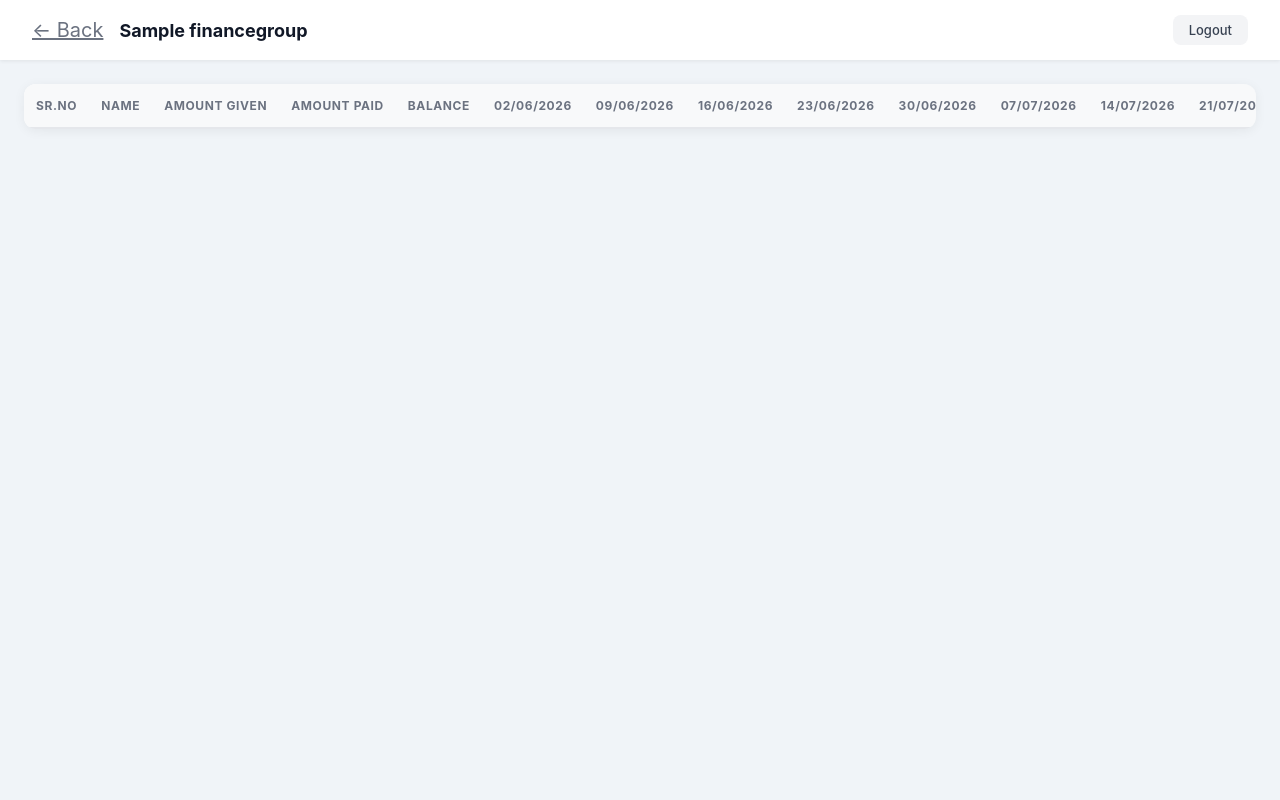
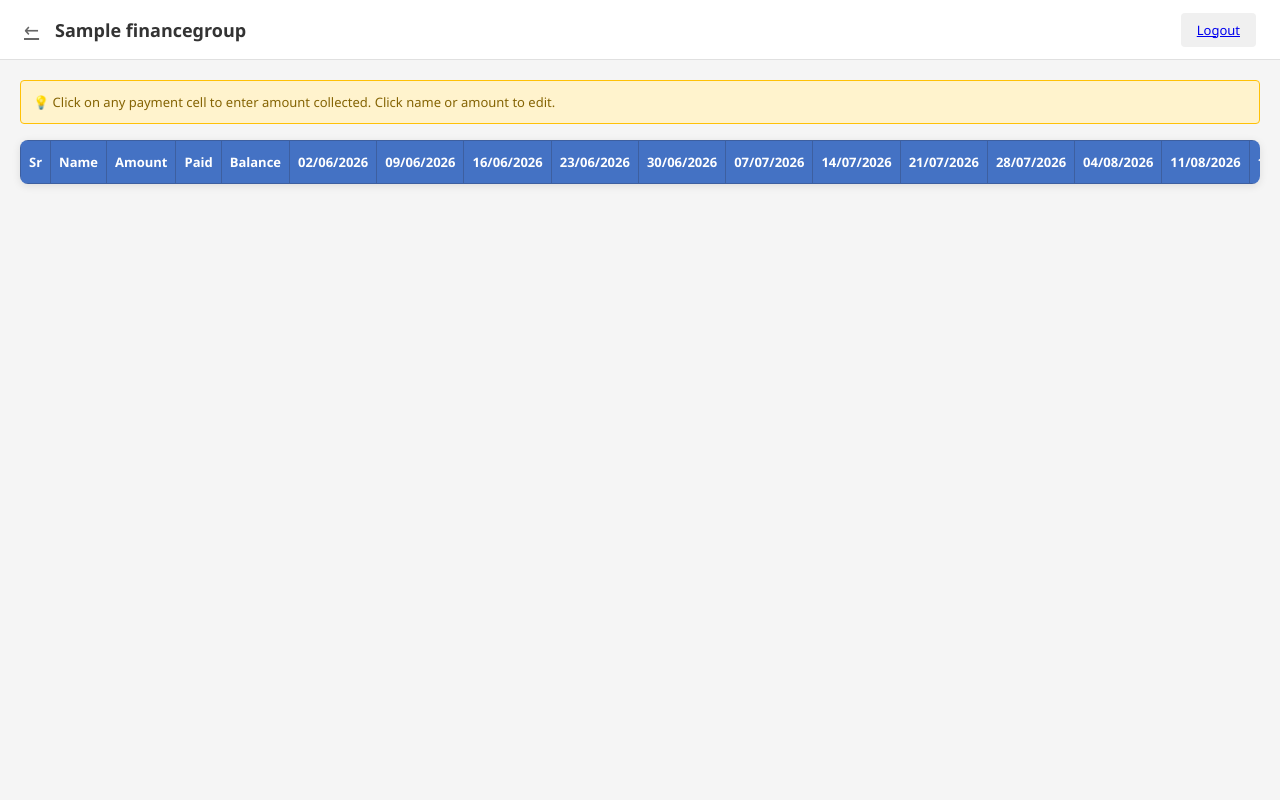
Before and after one commit to Adityareddy4310/FinanceFlow, a Django app: page /group/1/ in a window 1280 px wide. Run offline with Django 5.2, Linux system fonts and the light colour scheme; a user stored in the database is signed in; tables that the repository leaves empty hold one stand-in row (values such as "Sample post"); lists and menus that the app fills with data are empty.

Commit message:
Add EMI sheet with borrowers and payments

```diff
--- a/core/templates/core/group_detail.html
+++ b/core/templates/core/group_detail.html
@@ -7,236 +7,296 @@
   <style>
     * { margin: 0; padding: 0; box-sizing: border-box; }
     body {
-      font-family: -apple-system, BlinkMacSystemFont, 'Segoe UI', sans-serif;
-      background: #f0f4f8;
+      font-family: 'Segoe UI', Tahoma, Geneva, Verdana, sans-serif;
+      background: #f5f5f5;
       min-height: 100vh;
     }
 
     /* TOP NAV */
     .navbar {
       background: white;
-      padding: 0 32px;
+      padding: 0 24px;
       height: 60px;
       display: flex;
       align-items: center;
       justify-content: space-between;
-      box-shadow: 0 1px 4px rgba(0,0,0,0.08);
+      box-shadow: 0 1px 3px rgba(0,0,0,0.1);
+      border-bottom: 1px solid #e0e0e0;
     }
     .navbar-left { display: flex; align-items: center; gap: 16px; }
-    .back-btn {
-      background: none;
-      border: none;
-      font-size: 20px;
+    .back-btn { background: none; border: none; font-size: 20px; cursor: pointer; color: #666; }
+    .navbar-title { font-size: 18px; font-weight: 600; color: #333; }
+    .logout-btn { padding: 8px 16px; background: #f0f0f0; border: none; border-radius: 4px; cursor: pointer; font-weight: 500; font-size: 13px; }
+
+    /* MAIN CONTENT */
+    .main {
+      padding: 20px;
+      background: #f5f5f5;
+    }
+
+    /* SPREADSHEET */
+    .spreadsheet-wrapper {
+      background: white;
+      border-radius: 8px;
+      box-shadow: 0 2px 8px rgba(0,0,0,0.1);
+      overflow: hidden;
+    }
+
+    .spreadsheet {
+      overflow-x: auto;
+      overflow-y: auto;
+    }
+
+    table {
+      width: 100%;
+      border-collapse: collapse;
+      font-size: 13px;
+    }
+
+    /* HEADER */
+    th {
+      background: #4472c4;
+      color: white;
+      padding: 12px 8px;
+      text-align: left;
+      font-weight: 600;
+      border: 1px solid #3d5fa0;
+      white-space: nowrap;
+      position: sticky;
+      top: 0;
+      z-index: 10;
+    }
+
+    th.sticky-left {
+      position: sticky;
+      left: 0;
+      z-index: 11;
+      background: #4472c4;
+    }
+
+    /* CELLS */
+    td {
+      padding: 10px 8px;
+      border: 1px solid #d9d9d9;
+      background: white;
+    }
+
+    /* STICKY LEFT COLUMNS */
+    td.sticky-col {
+      position: sticky;
+      left: 0;
+      background: #f9f9f9;
+      font-weight: 500;
+      z-index: 5;
+    }
+
+    /* PAYMENT CELLS - clickable */
+    td.payment-cell {
+      text-align: center;
+      background: #fffbf0;
       cursor: pointer;
-      color: #6b7280;
+      user-select: none;
     }
-    .navbar-title { font-size: 18px; font-weight: 700; color: #111827; }
-    .navbar-right { display: flex; align-items: center; gap: 16px; }
-    .logout-btn {
-      padding: 7px 16px;
-      background: #f3f4f6;
-      color: #374151;
-      border: none;
-      border-radius: 8px;
-      font-size: 13px;
+
+    td.payment-cell:hover {
+      background: #fff2cc;
+    }
+
+    td.payment-cell input {
+      width: 100%;
+      padding: 4px;
+      border: 2px solid #4472c4;
+      text-align: center;
+      font-weight: 600;
+    }
+
+    /* EDITABLE CELLS */
+    .editable {
       cursor: pointer;
-      text-decoration: none;
+      position: relative;
+    }
+
+    .editable:hover {
+      background: #fff2cc !important;
+    }
+
+    .editable input {
+      width: 100%;
+      padding: 4px;
+      border: 2px solid #4472c4;
       font-weight: 500;
     }
 
-    /* MAIN */
-    .main { padding: 24px; max-width: 100%; overflow: auto; }
+    /* TOTAL ROW */
+    tr.total-row td {
+      background: #d9e1f2;
+      font-weight: 700;
+      color: #1f4e78;
+    }
 
-    /* TABLE */
-    .table-container {
-      background: white;
-      border-radius: 12px;
-      box-shadow: 0 2px 12px rgba(0,0,0,0.06);
-      overflow-x: auto;
+    tr.total-row td.payment-cell {
+      background: #b4c7e7;
+      font-weight: 700;
     }
-    table {
-      width: 100%;
-      border-collapse: collapse;
+
+    /* ACTION BUTTONS */
+    .delete-btn {
+      background: #c5504a;
+      color: white;
+      border: none;
+      padding: 5px 10px;
+      border-radius: 3px;
+      cursor: pointer;
+      font-size: 12px;
+      font-weight: 600;
     }
-    th {
-      background: #f8f9fa;
-      padding: 14px 12px;
-      text-align: left;
-      font-size: 12px;
-      font-weight: 700;
-      color: #6b7280;
-      text-transform: uppercase;
-      letter-spacing: 0.05em;
-      border-bottom: 2px solid #e5e7eb;
-      white-space: nowrap;
+
+    .delete-btn:hover {
+      background: #a03a34;
     }
-    th.sticky { position: sticky; left: 0; background: #f8f9fa; z-index: 2; }
-    th.date { min-width: 75px; }
-    td {
-      padding: 14px 12px;
-      border-bottom: 1px solid #e5e7eb;
+
+    /* ADD NEW ROW */
+    .add-borrower-row td {
+      padding: 12px 8px;
+      background: #f0f0f0;
+      border: 1px solid #d9d9d9;
+    }
+
+    .add-form {
+      display: grid;
+      grid-template-columns: 120px 120px 1fr auto;
+      gap: 8px;
+      align-items: center;
+    }
+
+    .add-form input {
+      padding: 8px;
+      border: 1px solid #d9d9d9;
+      border-radius: 3px;
       font-size: 13px;
     }
-    td.sticky { position: sticky; left: 0; background: white; z-index: 1; }
-    td.name-cell { font-weight: 600; color: #111827; }
-    td.number-cell { text-align: right; color: #374151; }
-    td.amount-cell {
-      background: #f3f4f6;
-      text-align: center;
-      cursor: pointer;
-      transition: background 0.1s;
-    }
-    td.amount-cell:hover { background: #e5e7eb; }
-    td.amount-cell input {
-      width: 100%;
+
+    .btn-add {
+      background: #70ad47;
+      color: white;
       border: none;
-      background: white;
-      padding: 6px;
-      text-align: center;
-      font-size: 13px;
-      font-weight: 600;
-    }
-    td.amount-cell input:focus {
-      outline: 2px solid #1a56db;
-    }
-    td.total-row { background: #f8f9fa; font-weight: 600; }
-    td.total-number { background: #f8f9fa; color: #111827; }
-
-    /* ACTIONS */
-    .delete-btn {
-      background: #fee2e2;
-      color: #b91c1c;
-      border: none;
-      padding: 4px 8px;
-      border-radius: 4px;
-      font-size: 12px;
+      padding: 8px 16px;
+      border-radius: 3px;
       cursor: pointer;
       font-weight: 600;
+      font-size: 13px;
     }
-    .delete-btn:hover { background: #fecaca; }
 
-    /* ADD NEW BORROWER */
-    .add-row {
-      background: #f8f9fa;
+    .btn-add:hover {
+      background: #5a9236;
     }
-    .add-row td {
-      padding: 16px 12px;
-      border: none;
+
+    /* NUMBER CELLS */
+    td.number {
+      text-align: right;
+      font-weight: 500;
     }
-    .add-form {
-      display: grid;
-      grid-template-columns: 150px 120px 1fr auto;
-      gap: 12px;
-      align-items: center;
-    }
-    .add-form input {
-      padding: 10px;
-      border: 1px solid #d1d5db;
-      border-radius: 6px;
-      font-size: 14px;
-    }
-    .add-form input:focus {
-      outline: 2px solid #1a56db;
-      border: none;
-    }
-    .btn-add {
-      background: #1a56db;
-      color: white;
-      border: none;
-      padding: 10px 16px;
-      border-radius: 6px;
+
+    /* INFO MESSAGE */
+    .info-box {
+      background: #fff3cd;
+      border: 1px solid #ffc107;
+      padding: 12px;
+      border-radius: 4px;
+      margin-bottom: 16px;
+      color: #856404;
       font-size: 13px;
-      font-weight: 600;
-      cursor: pointer;
-    }
-    .btn-add:hover { background: #1648c0; }
-
-    /* RESPONSIVE */
-    @media (max-width: 768px) {
-      .add-form {
-        grid-template-columns: 1fr;
-      }
     }
   </style>
 </head>
 <body>
 
+  <!-- NAVBAR -->
   <nav class="navbar">
     <div class="navbar-left">
-      <a href="/dashboard/" class="back-btn">← Back</a>
+      <a href="/dashboard/" class="back-btn">←</a>
       <div class="navbar-title">{{ group.name }}</div>
     </div>
-    <div class="navbar-right">
     <a href="/logout/" class="logout-btn">Logout</a>
-    </div>
   </nav>
 
+  <!-- MAIN -->
   <div class="main">
-    <div class="table-container">
+    <div class="info-box">
+      💡 Click on any payment cell to enter amount collected. Click name or amount to edit.
+    </div>
+
+    <!-- SPREADSHEET TABLE -->
+    <div class="spreadsheet-wrapper">
+      <div class="spreadsheet">
         <table id="emiTable">
           <thead>
             <tr>
-            <th class="sticky">Sr.No</th>
-            <th class="sticky">Name</th>
-            <th class="sticky">Amount Given</th>
-            <th class="sticky">Amount Paid</th>
-            <th class="sticky">Balance</th>
+              <th class="sticky-left" style="width: 50px;">Sr</th>
+              <th class="sticky-left" style="width: 120px;">Name</th>
+              <th class="sticky-left" style="width: 100px;">Amount</th>
+              <th class="sticky-left" style="width: 90px;">Paid</th>
+              <th class="sticky-left" style="width: 90px;">Balance</th>
               {% for week in weeks %}
-            <th class="date">{{ week.display }}</th>
+              <th style="min-width: 75px; width: 75px;">{{ week.display }}</th>
               {% endfor %}
-            <th class="sticky" style="width: 60px;">Action</th>
+              <th class="sticky-left" style="width: 70px;">Action</th>
             </tr>
           </thead>
-        <tbody id="borrowersBody">
-          <!-- Populated by JavaScript -->
+          <tbody id="tableBody">
+            <!-- Rows will be added by JavaScript -->
           </tbody>
         </table>
       </div>
     </div>
+  </div>
 
+  <!-- PASS DATA TO JAVASCRIPT -->
   <script>
-    // Data passed from Django view as JSON
     const borrowersData = {{ borrowers|safe }};
     const weeksData = {{ weeks|safe }};
     const dailyTotalsData = {{ daily_totals|safe }};
     const groupId = {{ group.id }};
 
-    // Initialize the table on page load
-    document.addEventListener('DOMContentLoaded', function() {
+    console.log('Borrowers:', borrowersData);
+    console.log('Weeks:', weeksData);
+    console.log('Totals:', dailyTotalsData);
+
+    // Initialize when page loads
+    window.addEventListener('load', function() {
       renderTable();
     });
 
     function renderTable() {
-      const tbody = document.getElementById('borrowersBody');
+      const tbody = document.getElementById('tableBody');
       tbody.innerHTML = '';
 
-      // Add borrower rows
-      borrowersData.forEach((borrower, index) => {
+      // Add each borrower row
+      borrowersData.forEach((borrower, idx) => {
         const row = document.createElement('tr');
-        row.className = 'borrower-row';
         row.dataset.borrowerId = borrower.id;
 
         let html = `
-          <td class="sticky number-cell">${index + 1}</td>
-          <td class="sticky name-cell editable-name">${borrower.name}</td>
-          <td class="number-cell editable-amount">₹${Math.round(borrower.amount_given)}</td>
-          <td class="number-cell total-paid">₹${borrower.total_paid.toFixed(2)}</td>
-          <td class="number-cell balance">₹${borrower.balance.toFixed(2)}</td>
+          <td class="sticky-col" style="width: 50px;">${idx + 1}</td>
+          <td class="sticky-col editable" style="width: 120px;" onclick="editName(this, ${borrower.id})">${borrower.name}</td>
+          <td class="sticky-col editable number" style="width: 100px;" onclick="editAmount(this, ${borrower.id})">₹${Math.round(borrower.amount_given)}</td>
+          <td class="sticky-col number" style="width: 90px;">₹${borrower.total_paid.toFixed(2)}</td>
+          <td class="sticky-col number" style="width: 90px;">₹${borrower.balance.toFixed(2)}</td>
         `;
 
-        // Add payment cells for each week
+        // Payment cells for each week
         weeksData.forEach(week => {
-          const paymentAmount = borrower.payments[week.date] || 0;
-          const displayValue = paymentAmount > 0 ? `₹${paymentAmount}` : '—';
+          const amt = borrower.payments[week.date] || 0;
+          const display = amt > 0 ? `₹${amt}` : '';
           html += `
-            <td class="amount-cell" data-date="${week.date}" data-borrower-id="${borrower.id}">
-              <span>${displayValue}</span>
+            <td class="payment-cell" data-borrower="${borrower.id}" data-date="${week.date}" onclick="editPayment(this, ${borrower.id}, '${week.date}')" style="min-width: 75px; width: 75px;">
+              ${display}
             </td>
           `;
         });
 
         html += `
-          <td class="sticky">
+          <td class="sticky-col" style="width: 70px;">
             <button class="delete-btn" onclick="deleteBorrower(${borrower.id})">Delete</button>
           </td>
         `;
@@ -245,130 +305,50 @@
         tbody.appendChild(row);
       });
 
-      // Add total row
+      // TOTAL ROW
       const totalRow = document.createElement('tr');
       totalRow.className = 'total-row';
+
       let totalHtml = `
-        <td class="sticky total-number" colspan="5">TOTAL COLLECTION</td>
+        <td class="sticky-col" style="width: 50px;"></td>
+        <td class="sticky-col" colspan="4" style="width: auto;">TOTAL COLLECTION</td>
       `;
 
       weeksData.forEach(week => {
         const total = dailyTotalsData[week.date] || 0;
         totalHtml += `
-          <td class="amount-cell total-amount" data-date="${week.date}">
+          <td class="payment-cell" style="min-width: 75px; width: 75px;">
             ₹${Math.round(total)}
           </td>
         `;
       });
 
-      totalHtml += '<td></td>';
+      totalHtml += '<td class="sticky-col" style="width: 70px;"></td>';
       totalRow.innerHTML = totalHtml;
       tbody.appendChild(totalRow);
 
-      // Add new borrower row
+      // ADD NEW BORROWER ROW
       const addRow = document.createElement('tr');
-      addRow.className = 'add-row';
+      addRow.className = 'add-borrower-row';
       addRow.innerHTML = `
         <td colspan="100">
           <div class="add-form">
-            <input type="text" id="newName" placeholder="Borrower name" maxlength="50">
-            <input type="number" id="newAmount" placeholder="Amount" min="0" step="100">
+            <input type="text" id="newName" placeholder="Name" maxlength="50">
+            <input type="number" id="newAmount" placeholder="Amount" min="100" step="100">
             <div></div>
             <button class="btn-add" onclick="addBorrower()">+ Add Borrower</button>
           </div>
         </td>
       `;
       tbody.appendChild(addRow);
-
-      // Attach event listeners
-      attachEventListeners();
     }
 
-    function attachEventListeners() {
-      // Make payment cells editable
-      document.querySelectorAll('.amount-cell:not(.total-amount)').forEach(cell => {
-        cell.addEventListener('click', function(e) {
-          editPaymentCell(this);
-        });
-      });
-
-      // Make name editable
-      document.querySelectorAll('.editable-name').forEach(cell => {
-        cell.addEventListener('click', function(e) {
-          editNameCell(this);
-        });
-      });
-
-      // Make amount given editable
-      document.querySelectorAll('.editable-amount').forEach(cell => {
-        cell.addEventListener('click', function(e) {
-          editAmountCell(this);
-        });
-      });
-    }
-
-    function editPaymentCell(cell) {
-      const borrowerId = cell.dataset.borrowerId;
-      const date = cell.dataset.date;
-      const currentValue = cell.innerText.replace('₹', '').replace('—', '').trim();
-
+    // Edit payment
+    function editPayment(cell, borrowerId, date) {
+      const currentVal = cell.innerText.replace('₹', '').trim();
       const input = document.createElement('input');
       input.type = 'number';
-      input.value = currentValue === '' ? '' : parseFloat(currentValue);
-      input.min = '0';
-      input.step = '100';
-      input.style.width = '100%';
-
-      cell.innerHTML = '';
-      cell.appendChild(input);
-      input.focus();
-      input.select();
-
-      const savePayment = function() {
-        const amount = parseFloat(input.value) || 0;
-        savePaymentData(borrowerId, date, amount);
-      };
-
-      input.onblur = savePayment;
-      input.onkeypress = function(e) {
-        if (e.key === 'Enter') savePayment();
-      };
-    }
-
-    function editNameCell(cell) {
-      const row = cell.closest('.borrower-row');
-      const borrowerId = row.dataset.borrowerId;
-      const currentValue = cell.innerText;
-
-      const input = document.createElement('input');
-      input.type = 'text';
-      input.value = currentValue;
-      input.maxLength = '50';
-
-      cell.innerHTML = '';
-      cell.appendChild(input);
-      input.focus();
-      input.select();
-
-      const saveName = function() {
-        const name = input.value.trim();
-        if (name) saveBorrowerData(borrowerId, { name: name });
-      };
-
-      input.onblur = saveName;
-      input.onkeypress = function(e) {
-        if (e.key === 'Enter') saveName();
-      };
-    }
-
-    function editAmountCell(cell) {
-      const row = cell.closest('.borrower-row');
-      const borrowerId = row.dataset.borrowerId;
-      const currentValue = cell.innerText.replace('₹', '').trim();
-
-      const input = document.createElement('input');
-      input.type = 'number';
-      input.value = parseFloat(currentValue);
+      input.value = currentVal ? parseFloat(currentVal) : '';
       input.min = '0';
       input.step = '100';
 
@@ -377,69 +357,89 @@
       input.focus();
       input.select();
 
-      const saveAmount = function() {
+      const save = () => {
         const amount = parseFloat(input.value) || 0;
-        if (amount > 0) saveBorrowerData(borrowerId, { amount_given: amount });
-      };
-
-      input.onblur = saveAmount;
-      input.onkeypress = function(e) {
-        if (e.key === 'Enter') saveAmount();
-      };
-    }
-
-    // Save payment data to server
-    function savePaymentData(borrowerId, date, amount) {
         fetch(`/api/borrower/${borrowerId}/update-payment/`, {
           method: 'POST',
           headers: {
             'Content-Type': 'application/json',
             'X-CSRFToken': getCookie('csrftoken'),
           },
-        body: JSON.stringify({ date: date, amount: amount }),
-      })
-      .then(res => res.json())
-      .then(data => {
-        if (data.success) {
-          location.reload();
-        }
+          body: JSON.stringify({ date, amount }),
+        }).then(r => r.json()).then(d => {
+          if (d.success) location.reload();
         });
+      };
+
+      input.onblur = save;
+      input.onkeypress = e => { if (e.key === 'Enter') save(); };
     }
 
-    // Save borrower name/amount data
-    function saveBorrowerData(borrowerId, updates) {
+    // Edit name
+    function editName(cell, borrowerId) {
+      const currentVal = cell.innerText;
+      const input = document.createElement('input');
+      input.type = 'text';
+      input.value = currentVal;
+      input.maxLength = '50';
+
+      cell.innerHTML = '';
+      cell.appendChild(input);
+      input.focus();
+      input.select();
+
+      const save = () => {
+        const name = input.value.trim();
+        if (name) {
           fetch(`/api/borrower/${borrowerId}/update/`, {
             method: 'POST',
             headers: {
               'Content-Type': 'application/json',
               'X-CSRFToken': getCookie('csrftoken'),
             },
-        body: JSON.stringify(updates),
-      })
-      .then(res => res.json())
-      .then(data => {
-        if (data.success) {
-          location.reload();
-        }
+            body: JSON.stringify({ name }),
+          }).then(r => r.json()).then(d => {
+            if (d.success) location.reload();
           });
         }
+      };
 
-    // Delete borrower
-    function deleteBorrower(borrowerId) {
-      if (confirm('Delete this borrower? This cannot be undone.')) {
-        fetch(`/api/borrower/${borrowerId}/delete/`, {
+      input.onblur = save;
+      input.onkeypress = e => { if (e.key === 'Enter') save(); };
+    }
+
+    // Edit amount given
+    function editAmount(cell, borrowerId) {
+      const currentVal = cell.innerText.replace('₹', '').trim();
+      const input = document.createElement('input');
+      input.type = 'number';
+      input.value = parseFloat(currentVal);
+      input.min = '0';
+      input.step = '100';
+
+      cell.innerHTML = '';
+      cell.appendChild(input);
+      input.focus();
+      input.select();
+
+      const save = () => {
+        const amount = parseFloat(input.value) || 0;
+        if (amount > 0) {
+          fetch(`/api/borrower/${borrowerId}/update/`, {
             method: 'POST',
             headers: {
+              'Content-Type': 'application/json',
               'X-CSRFToken': getCookie('csrftoken'),
             },
-        })
-        .then(res => res.json())
-        .then(data => {
-          if (data.success) {
-            location.reload();
-          }
+            body: JSON.stringify({ amount_given: amount }),
+          }).then(r => r.json()).then(d => {
+            if (d.success) location.reload();
           });
         }
+      };
+
+      input.onblur = save;
+      input.onkeypress = e => { if (e.key === 'Enter') save(); };
     }
 
     // Add new borrower
@@ -458,14 +458,24 @@
           'Content-Type': 'application/json',
           'X-CSRFToken': getCookie('csrftoken'),
         },
-        body: JSON.stringify({ name: name, amount_given: amount }),
-      })
-      .then(res => res.json())
-      .then(data => {
-        if (data.success) {
-          location.reload();
+        body: JSON.stringify({ name, amount_given: amount }),
+      }).then(r => r.json()).then(d => {
+        if (d.success) location.reload();
+      });
     }
+
+    // Delete borrower
+    function deleteBorrower(borrowerId) {
+      if (confirm('Delete this borrower?')) {
+        fetch(`/api/borrower/${borrowerId}/delete/`, {
+          method: 'POST',
+          headers: {
+            'X-CSRFToken': getCookie('csrftoken'),
+          },
+        }).then(r => r.json()).then(d => {
+          if (d.success) location.reload();
         });
+      }
     }
 
     // Get CSRF token
```
Lines whose indentation alone changed are shown as unchanged.
